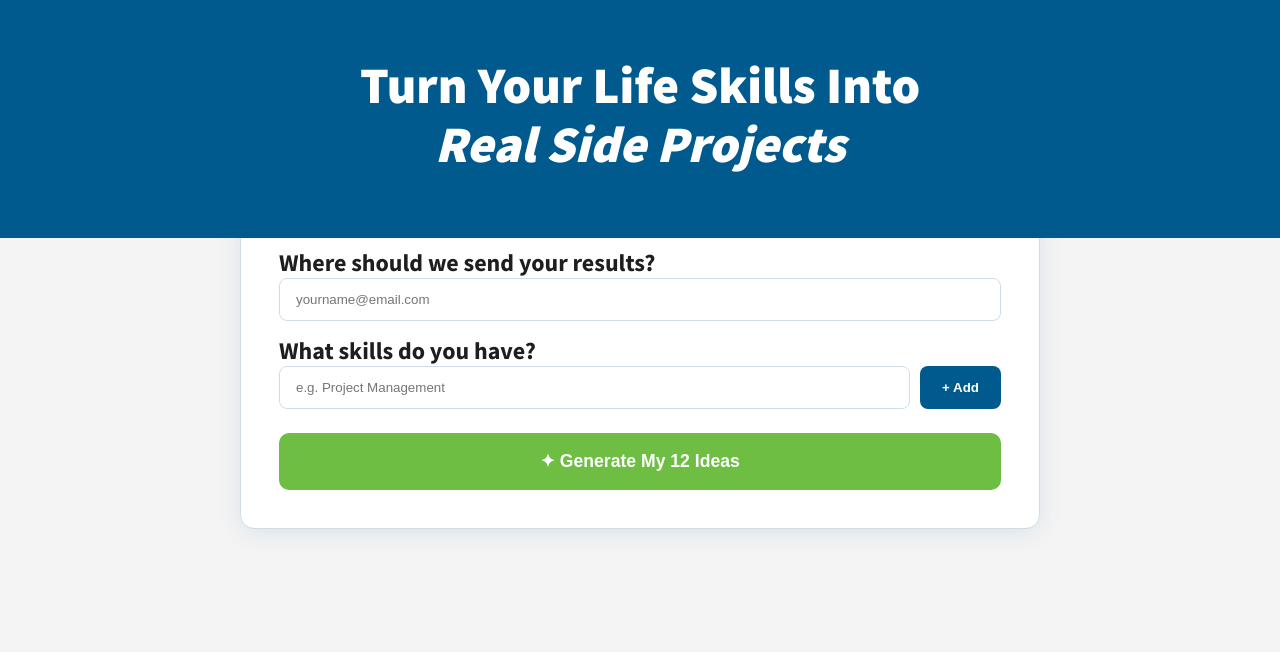
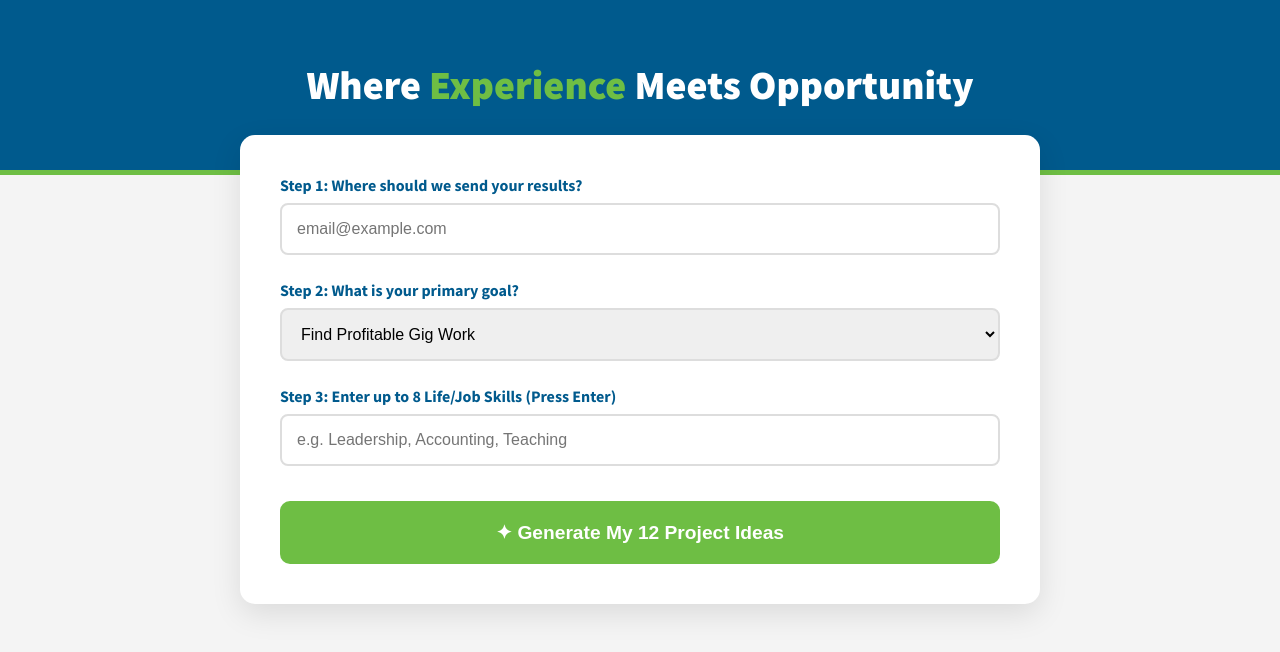
Before and after one commit to shermanmohr-sys/over50pros-tool, a website: page index.html in a window 1280 px wide. Drawn offline with Linux system fonts and the light colour scheme.

Commit message:
Refactor index.html for improved layout and functionality
Updated the structure and styling of the HTML page, including changes to the hero section, input fields, and results display. Enhanced the JavaScript functions for better user interaction and data handling.

```diff
--- a/index.html
+++ b/index.html
@@ -1,96 +1,113 @@
 <!DOCTYPE html>
 <html lang="en">
 <head>
-<meta charset="UTF-8">
-<meta name="viewport" content="width=device-width, initial-scale=1.0">
-<title>Side Project Idea Generator | Over50Pros</title>
-<link href="https://fonts.googleapis.com/css2?family=Source+Sans+Pro:wght@300;400;600;700;900&display=swap" rel="stylesheet">
+<meta charset="UTF-8"><meta name="viewport" content="width=device-width, initial-scale=1.0">
+<title>Wisdom Engine | Over50Pros</title>
+<link href="https://fonts.googleapis.com/css2?family=Source+Sans+Pro:wght@400;600;700;900&display=swap" rel="stylesheet">
 <style>
-/* ... (All your CSS styles from earlier) ... */
-*,*::before,*::after{box-sizing:border-box;margin:0;padding:0;}
-:root{--blue:#005A8D;--blue-dark:#004570;--blue-light:#0072b1;--green:#6EBE44;--green-dark:#58a234;--gray:#F4F4F4;--slate:#1E1E1E;--sky:#B3DDEE;--sky-light:#daeef7;--mid:#5a6a75;--border:#d0dde5;--white:#ffffff;--shadow:0 4px 24px rgba(0,90,141,0.10);}
-body{font-family:'Source Sans Pro',sans-serif;background:var(--gray);color:var(--slate);min-height:100vh;}
-.hero{background:var(--blue);padding:56px 24px 48px;text-align:center;position:relative;overflow:hidden;}.hero h1{font-size:clamp(1.9rem,5vw,3.2rem);font-weight:900;color:#fff;line-height:1.15;margin-bottom:16px;}
-.container{max-width:840px;margin:0 auto;padding:0 20px 60px;}
-.card{background:#fff;border:1px solid var(--border);border-radius:14px;padding:38px;margin-top:-30px;box-shadow:var(--shadow);}
-.input-row{display:flex;gap:10px;margin-bottom:14px;}
-.input-row input{flex:1;border:1.5px solid var(--border);border-radius:8px;padding:13px 16px;}.btn-add{background:var(--blue);color:#fff;border:none;border-radius:8px;padding:13px 22px;font-weight:700;cursor:pointer;}
-.pills{display:flex;flex-wrap:wrap;gap:8px;margin-bottom:10px;}.pill{background:var(--sky-light);border:1px solid var(--sky);border-radius:100px;padding:6px 14px;font-size:0.875rem;font-weight:600;color:var(--blue-dark);}
-.btn-generate{width:100%;background:var(--green);color:#fff;border:none;border-radius:10px;padding:18px;font-size:1.1rem;font-weight:700;cursor:pointer;}
-.loading{display:none;text-align:center;padding:60px 24px;}.loading.active{display:block;}
-.results{display:none;}.results.active{display:block;}
-.idea-card{background:#fff;border:1px solid var(--border);border-left:4px solid var(--blue);border-radius:12px;padding:26px 28px;margin-bottom:14px;}
-.skill-tag{background:var(--blue);color:#fff;font-size:0.78rem;font-weight:700;padding:3px 11px;border-radius:100px;margin-right:5px;}
+:root{--blue:#005A8D;--green:#6EBE44;--gray:#F4F4F4;--slate:#1E1E1E;--sky:#B3DDEE;--white:#ffffff;}
+body{font-family:'Source Sans Pro',sans-serif;background:var(--gray);color:var(--slate);margin:0;}
+.hero{background:var(--blue);padding:60px 20px;text-align:center;color:white;border-bottom:5px solid var(--green);}
+.container{max-width:800px;margin:-40px auto 60px;padding:0 20px;}
+.card{background:white;padding:40px;border-radius:15px;box-shadow:0 10px 30px rgba(0,0,0,0.1);}
+h1{font-weight:900;margin:0;font-size:2.5rem;} h1 em{color:var(--green);font-style:normal;}
+.input-group{margin-bottom:25px;} label{display:block;font-weight:700;margin-bottom:8px;color:var(--blue);}
+input, select{width:100%;padding:15px;border:2px solid #ddd;border-radius:8px;font-size:1rem;box-sizing:border-box;}
+.btn-main{width:100%;background:var(--green);color:white;padding:20px;border:none;border-radius:10px;font-size:1.2rem;font-weight:700;cursor:pointer;transition:0.3s;}
+.btn-main:hover{background:var(--slate);}
+.pill-container{display:flex;flex-wrap:wrap;gap:8px;margin-top:10px;}
+.pill{background:var(--sky);padding:6px 15px;border-radius:20px;font-size:0.9rem;font-weight:600;color:var(--blue);}
+#results, #loading{display:none;margin-top:30px;}
+.idea-card{border-left:5px solid var(--blue);padding:20px;background:#f9f9f9;margin-bottom:15px;border-radius:0 10px 10px 0;}
 </style>
 </head>
 <body>
-<div class="hero"><h1>Turn Your Life Skills Into<br><em>Real Side Projects</em></h1></div>
+
+<div class="hero"><h1>Where <em>Experience</em> Meets Opportunity</h1></div>
+
 <div class="container">
-  <div class="card" id="inputCard">
-    <h2>Where should we send your results?</h2>
-    <div class="input-row"><input type="email" id="emailInput" placeholder="yourname@email.com" required></div>
-    <h2>What skills do you have?</h2>
-    <div class="input-row"><input type="text" id="skillInput" placeholder="e.g. Project Management"><button class="btn-add" onclick="addSkill()">+ Add</button></div>
-    <div class="pills" id="pills"></div>
-    <button class="btn-generate" id="generateBtn" onclick="generate()">✦ Generate My 12 Ideas</button>
+  <div class="card" id="mainApp">
+    <div class="input-group">
+      <label>Step 1: Where should we send your results?</label>
+      <input type="email" id="email" placeholder="email@example.com">
+    </div>
+
+    <div class="input-group">
+      <label>Step 2: What is your primary goal?</label>
+      <select id="intent">
+        <option value="Gig Work">Find Profitable Gig Work</option>
+        <option value="Starting a Business">Start a Lifestyle Business</option>
+        <option value="Apply for a Job">Land a New Job (Portfolio Builder)</option>
+        <option value="Build a Project">Build a Personal Project</option>
+      </select>
+    </div>
+
+    <div class="input-group">
+      <label>Step 3: Enter up to 8 Life/Job Skills (Press Enter)</label>
+      <input type="text" id="skillInput" placeholder="e.g. Leadership, Accounting, Teaching">
+      <div class="pill-container" id="pillContainer"></div>
+    </div>
+
+    <button class="btn-main" onclick="generateWisdom()">✦ Generate My 12 Project Ideas</button>
   </div>
-  <div class="loading" id="loading"><h3>Crafting your ideas...</h3></div>
-  <div class="results" id="results">
-    <h2>Your <span id="ideasCount">0</span> Ideas</h2>
-    <div id="ideasContainer"></div>
-    <button onclick="reset()">↺ Start Over</button>
+
+  <div id="loading" style="text-align:center;"><h2>Consulting the Wisdom Engine...</h2></div>
+
+  <div id="results">
+    <h2 id="resultHeader">Your Top 3 Ideas</h2>
+    <div id="ideasContent"></div>
+    <div style="background:var(--blue); color:white; padding:30px; border-radius:10px; text-align:center; margin-top:20px;">
+      <h3>9 More Ideas & Full Implementation Guide Ready</h3>
+      <p>Unlock your complete 12-idea report for a one-time payment.</p>
+      <button class="btn-main" onclick="window.location.href='https://over50pros.com/upgrade'">Unlock Full Report — $15</button>
+    </div>
   </div>
 </div>
 
 <script>
-var skills = [];
-function addSkill() {
-  var input = document.getElementById('skillInput');
-  var val = input.value.trim();
-  if (!val) return;
-  skills.push(val);
-  input.value = '';
-  renderPills();
+let skills = [];
+const skillInput = document.getElementById('skillInput');
+
+skillInput.addEventListener('keypress', (e) => {
+  if (e.key === 'Enter' && skills.length < 8) {
+    skills.push(skillInput.value);
+    skillInput.value = '';
+    renderPills();
+  }
+});
+
+function renderPills() {
+  document.getElementById('pillContainer').innerHTML = skills.map(s => `<div class="pill">${s}</div>`).join('');
 }
-function renderPills() {
-  document.getElementById('pills').innerHTML = skills.map(s => `<div class="pill">${s}</div>`).join('');
+
+async function generateWisdom() {
+  const email = document.getElementById('email').value;
+  const intent = document.getElementById('intent').value;
+  if (!email || skills.length === 0) return alert("Please provide email and skills.");
+
+  document.getElementById('mainApp').style.display = 'none';
+  document.getElementById('loading').style.display = 'block';
+
+  const response = await fetch('/api/generate', {
+    method: 'POST',
+    headers: {'Content-Type': 'application/json'},
+    body: JSON.stringify({ email, intent, skills })
+  });
+
+  const data = await response.json();
+  displayResults(data.free_ideas);
 }
-function generate() {
-  var email = document.getElementById('emailInput').value.trim();
-  if (!email || skills.length === 0) { alert('Please enter email and skills.'); return; }
-  document.getElementById('inputCard').style.display = 'none';
-  document.getElementById('loading').classList.add('active');
-  var xhr = new XMLHttpRequest();
-  xhr.open('POST', '/api/generate', true);
-  xhr.setRequestHeader('Content-Type', 'application/json');
-  xhr.onreadystatechange = function() {
-    if (xhr.readyState === 4) {
-      document.getElementById('loading').classList.remove('active');
-      if (xhr.status === 200) {
-        var data = JSON.parse(xhr.responseText);
-        var aiText = data.candidates[0].content.parts[0].text;
-        renderResults(JSON.parse(aiText));
-      }
-    }
-  };
-  xhr.send(JSON.stringify({ email: email, skills: skills }));
-}
-function renderResults(ideas) {
-  var container = document.getElementById('ideasContainer');
-  document.getElementById('ideasCount').textContent = ideas.length;
-  container.innerHTML = ideas.slice(0, 3).map((idea, i) => `
+
+function displayResults(ideas) {
+  document.getElementById('loading').style.display = 'none';
+  document.getElementById('results').style.display = 'block';
+  document.getElementById('ideasContent').innerHTML = (ideas || []).map((idea, i) => `
     <div class="idea-card">
       <h3>${i+1}. ${idea.title}</h3>
       <p>${idea.description}</p>
-      <div style="margin-top:10px;">${(idea.skillsUsed || []).map(s => `<span class="skill-tag">${s}</span>`).join('')}</div>
-    </div>`).join('') + `<div style="text-align:center;padding:20px;border:2px dashed #ccc;">Unlock 9 more ideas at Over50Pros.com</div>`;
-  document.getElementById('results').classList.add('active');
-}
-function reset() {
-  skills = [];
-  renderPills();
-  document.getElementById('inputCard').style.display = 'block';
-  document.getElementById('results').classList.remove('active');
+      <small><strong>Skills Used:</strong> ${(idea.skillsUsed || []).join(', ')}</small>
+    </div>
+  `).join('');
 }
 </script>
 </body>
```
